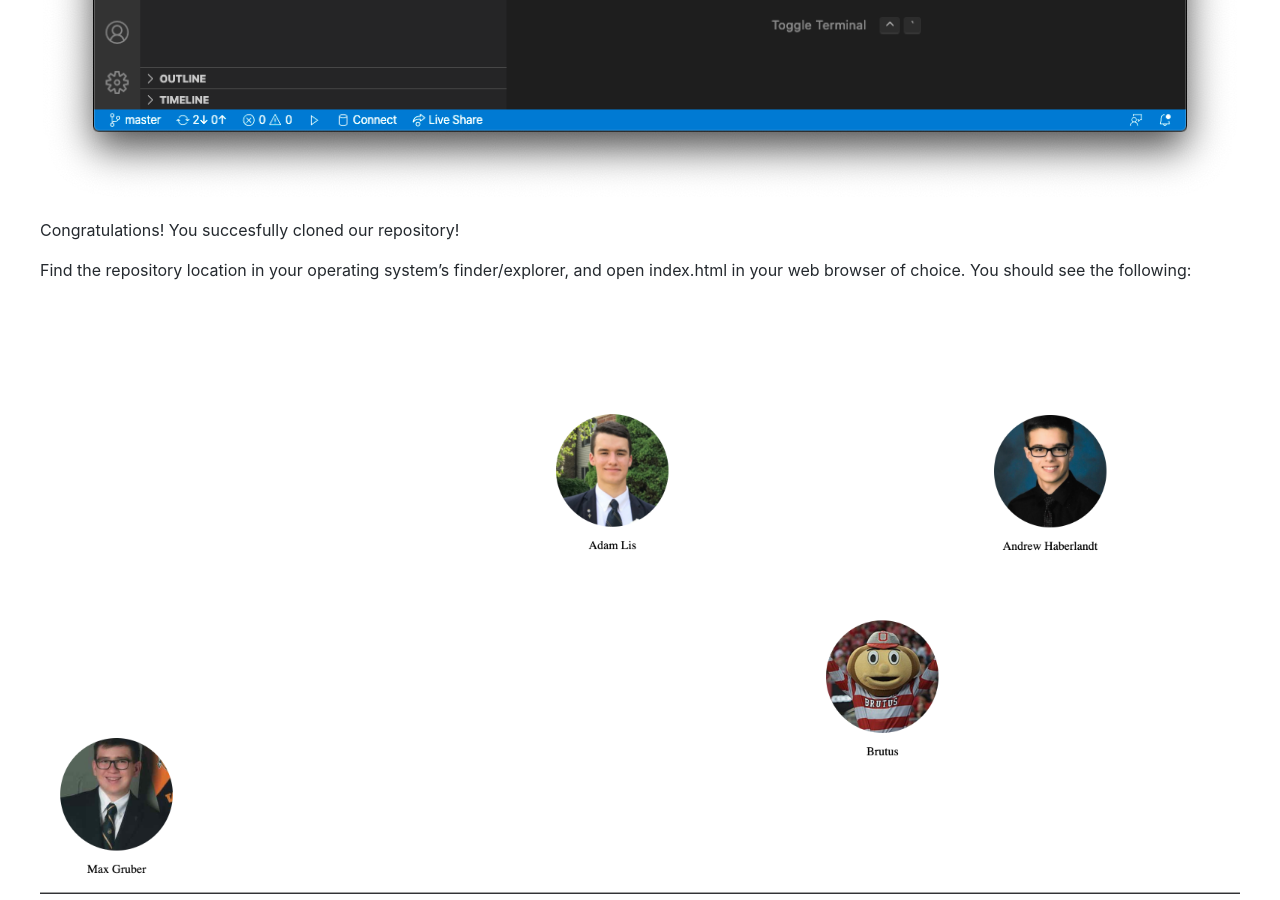
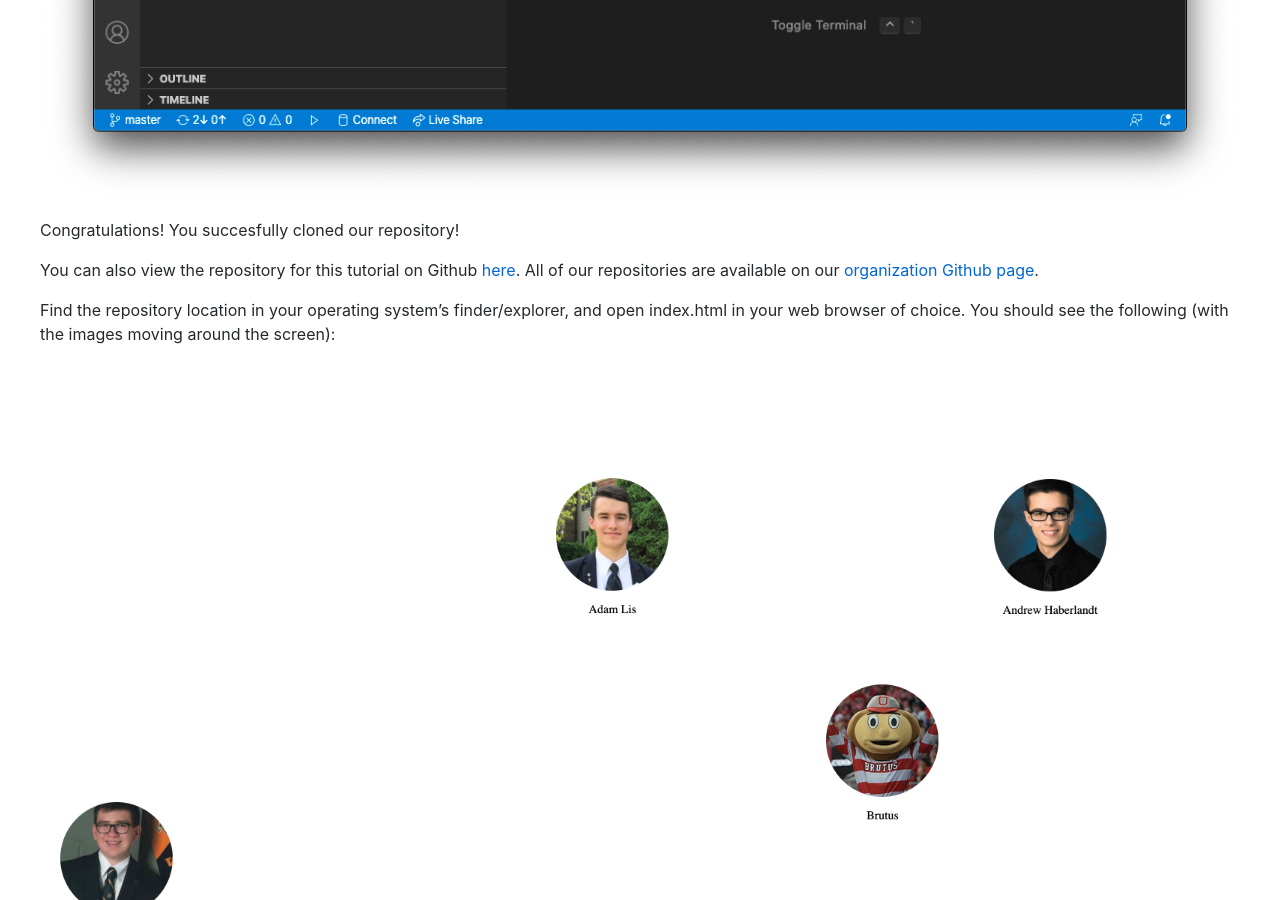
Before and after one commit to Code4Community/Code4Community.github.io, a Jekyll site: the page built from tutorials/tutorial-1.md, in a window 1280 px wide and 900 px high, scrolled down 4336 px. Built offline with Jekyll 4.4.1, drawn with Linux system fonts in a browser that asks for light colours; nearby versions of some CDN libraries; some of the changed text lies outside the part shown.

Commit message:
Add links to git tutorial

```diff
--- a/tutorials/tutorial-1.md
+++ b/tutorials/tutorial-1.md
@@ -21,7 +21,6 @@
 - [Part 3: Making Modifications](#part-3-making-modifications)
 - [Part 4: Commit and Push Your Changes](#part-4-commit-and-push-your-changes)
 - [Part 5: Pull Request](#part-5-pull-request)
-
 
 
 # Part 1: About Git
@@ -105,13 +104,15 @@
 
 Congratulations! You succesfully cloned our repository!
 
-Find the repository location in your operating system's finder/explorer, and open index.html in your web browser of choice. You should see the following:
+You can also view the repository for this tutorial on Github [here](https://github.com/Code4Community/git-tutorial). All of our repositories are available on our [organization Github page](https://github.com/Code4Community).
+
+Find the repository location in your operating system's finder/explorer, and open index.html in your web browser of choice. You should see the following (with the images moving around the screen):
 
 ![](images/tutorial-1/screenshot5.png)
 
 # Part 3: Making modifications
 
-Goal: Add yourself to our display of bouncing heads
+Goal: Add yourself to our [display of bouncing heads](https://code4community.github.io/git-tutorial/)
 
 Step 0: Check out a new branch
 ------
@@ -137,6 +138,8 @@
 Step 1: Add your image
 -----
 Add an image to the `images/` directory. You can drag-and-drop from the file explorer on your operating system directly into VS Code.
+
+Note: Your image does not have you be an actual picture of yourself, although it might help us learn eachother's names.
 
 ![](images/tutorial-1/screenshot6.png)
 
@@ -209,10 +212,12 @@
 Part 5: Pull Request
 =======
 
+[Example Pull Request](https://github.com/Code4Community/git-tutorial/pull/1)
+
 Step 1: Create the pull request
 -----
 
-If you pull up the [repository](https://github.com/Code4Community/git-tutorial) in a browser, you might see the following:
+If you pull up the [repository](https://github.com/Code4Community/git-tutorial) in a browser, you might see the following (with your branch name):
 
 ![](images/tutorial-1/screenshot17.png)
 
@@ -233,6 +238,7 @@
 So,
 
 - All you should have to do is change the 'compare' branch to your branch, and click 'Create pull request'.
+    - If you can't find your branch, that means you didn't successfully push your changes in the previous part. Let us know and we can try to help you.
 - Give your pull request a title and leave a comment with any issues you had
 - Click 'Create pull request' (again)
 
@@ -260,7 +266,7 @@
 That's it!
 ===
 
-You're done. Before you leave, ask people to review your request and we should be able to merge it in very quickly. You'll be able to see your changes live on https://code4community.github.io/git-tutorial/ once your changes get merged into master.
+You're done. Before you leave, ask people to review your request and we should be able to merge it in very quickly. You'll be able to see your changes live on [https://code4community.github.io/git-tutorial/](https://code4community.github.io/git-tutorial/) once your changes get merged into master.
 
 
 Feedback
```
